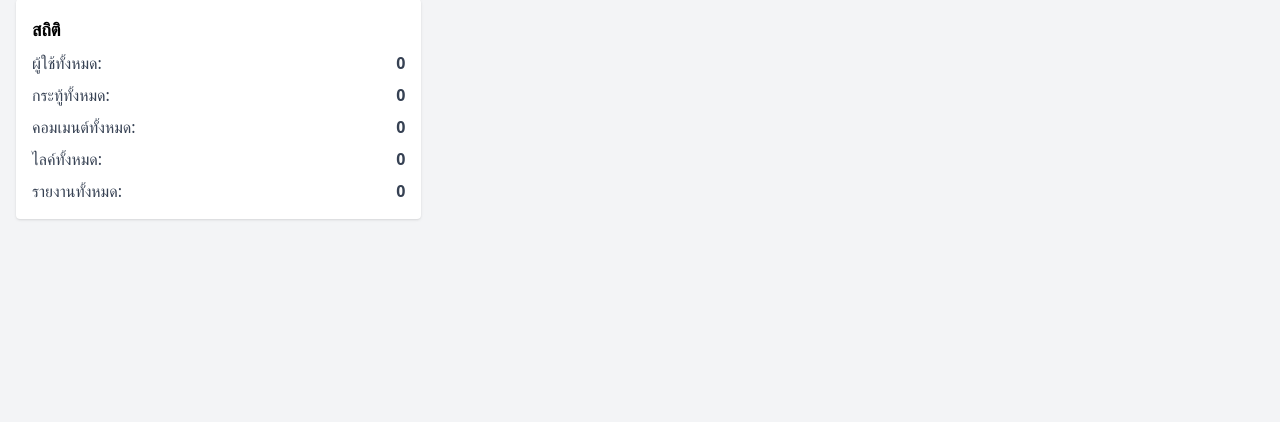
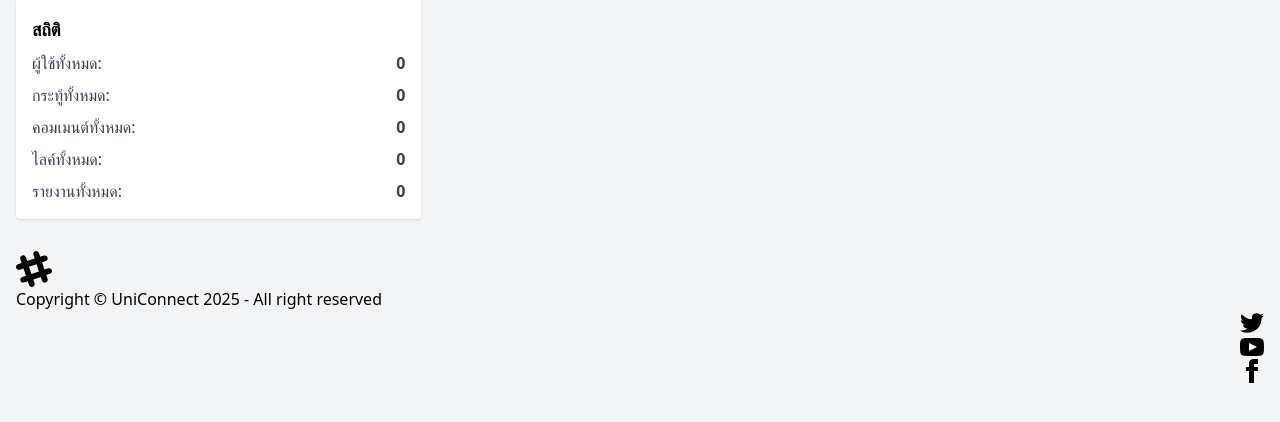
Before and after one commit to julaluxx/UniConnect, a PHP site: page / in a window 1280 px wide. Shown: the part 325-747 px from the top of the page. Run offline with PHP 8.4, Linux system fonts and the light colour scheme; some libraries are stand-ins or nearby versions.

Commit message:
Add Footer to the web

```diff
--- /dev/null
+++ b/components/Footer.php
@@ -0,0 +1,34 @@
+<footer class="footer sm:footer-horizontal bg-neutral text-neutral-content items-center p-4">
+    <aside class="grid-flow-col items-center">
+        <svg width="36" height="36" viewBox="0 0 24 24" xmlns="http://www.w3.org/2000/svg" fill-rule="evenodd"
+            clip-rule="evenodd" class="fill-current">
+            <path
+                d="M22.672 15.226l-2.432.811.841 2.515c.33 1.019-.209 2.127-1.23 2.456-1.15.325-2.148-.321-2.463-1.226l-.84-2.518-5.013 1.677.84 2.517c.391 1.203-.434 2.542-1.831 2.542-.88 0-1.601-.564-1.86-1.314l-.842-2.516-2.431.809c-1.135.328-2.145-.317-2.463-1.229-.329-1.018.211-2.127 1.231-2.456l2.432-.809-1.621-4.823-2.432.808c-1.355.384-2.558-.59-2.558-1.839 0-.817.509-1.582 1.327-1.846l2.433-.809-.842-2.515c-.33-1.02.211-2.129 1.232-2.458 1.02-.329 2.13.209 2.461 1.229l.842 2.515 5.011-1.677-.839-2.517c-.403-1.238.484-2.553 1.843-2.553.819 0 1.585.509 1.85 1.326l.841 2.517 2.431-.81c1.02-.33 2.131.211 2.461 1.229.332 1.018-.21 2.126-1.23 2.456l-2.433.809 1.622 4.823 2.433-.809c1.242-.401 2.557.484 2.557 1.838 0 .819-.51 1.583-1.328 1.847m-8.992-6.428l-5.01 1.675 1.619 4.828 5.011-1.674-1.62-4.829z">
+            </path>
+        </svg>
+        <p>Copyright © UniConnect 2025 - All right reserved</p>
+    </aside>
+    <nav class="grid-flow-col gap-4 md:place-self-center md:justify-self-end">
+        <a>
+            <svg xmlns="http://www.w3.org/2000/svg" width="24" height="24" viewBox="0 0 24 24" class="fill-current">
+                <path
+                    d="M24 4.557c-.883.392-1.832.656-2.828.775 1.017-.609 1.798-1.574 2.165-2.724-.951.564-2.005.974-3.127 1.195-.897-.957-2.178-1.555-3.594-1.555-3.179 0-5.515 2.966-4.797 6.045-4.091-.205-7.719-2.165-10.148-5.144-1.29 2.213-.669 5.108 1.523 6.574-.806-.026-1.566-.247-2.229-.616-.054 2.281 1.581 4.415 3.949 4.89-.693.188-1.452.232-2.224.084.626 1.956 2.444 3.379 4.6 3.419-2.07 1.623-4.678 2.348-7.29 2.04 2.179 1.397 4.768 2.212 7.548 2.212 9.142 0 14.307-7.721 13.995-14.646.962-.695 1.797-1.562 2.457-2.549z">
+                </path>
+            </svg>
+        </a>
+        <a>
+            <svg xmlns="http://www.w3.org/2000/svg" width="24" height="24" viewBox="0 0 24 24" class="fill-current">
+                <path
+                    d="M19.615 3.184c-3.604-.246-11.631-.245-15.23 0-3.897.266-4.356 2.62-4.385 8.816.029 6.185.484 8.549 4.385 8.816 3.6.245 11.626.246 15.23 0 3.897-.266 4.356-2.62 4.385-8.816-.029-6.185-.484-8.549-4.385-8.816zm-10.615 12.816v-8l8 3.993-8 4.007z">
+                </path>
+            </svg>
+        </a>
+        <a>
+            <svg xmlns="http://www.w3.org/2000/svg" width="24" height="24" viewBox="0 0 24 24" class="fill-current">
+                <path
+                    d="M9 8h-3v4h3v12h5v-12h3.642l.358-4h-4v-1.667c0-.955.192-1.333 1.115-1.333h2.885v-5h-3.808c-3.596 0-5.192 1.583-5.192 4.615v3.385z">
+                </path>
+            </svg>
+        </a>
+    </nav>
+</footer>
--- a/index.php
+++ b/index.php
@@ -91,6 +91,9 @@
       </div>
     </main>
   </div>
+
+  <!-- Footer -->
+   <?php include 'components/Footer.php'; ?>
 </body>
 
 </html>
```
